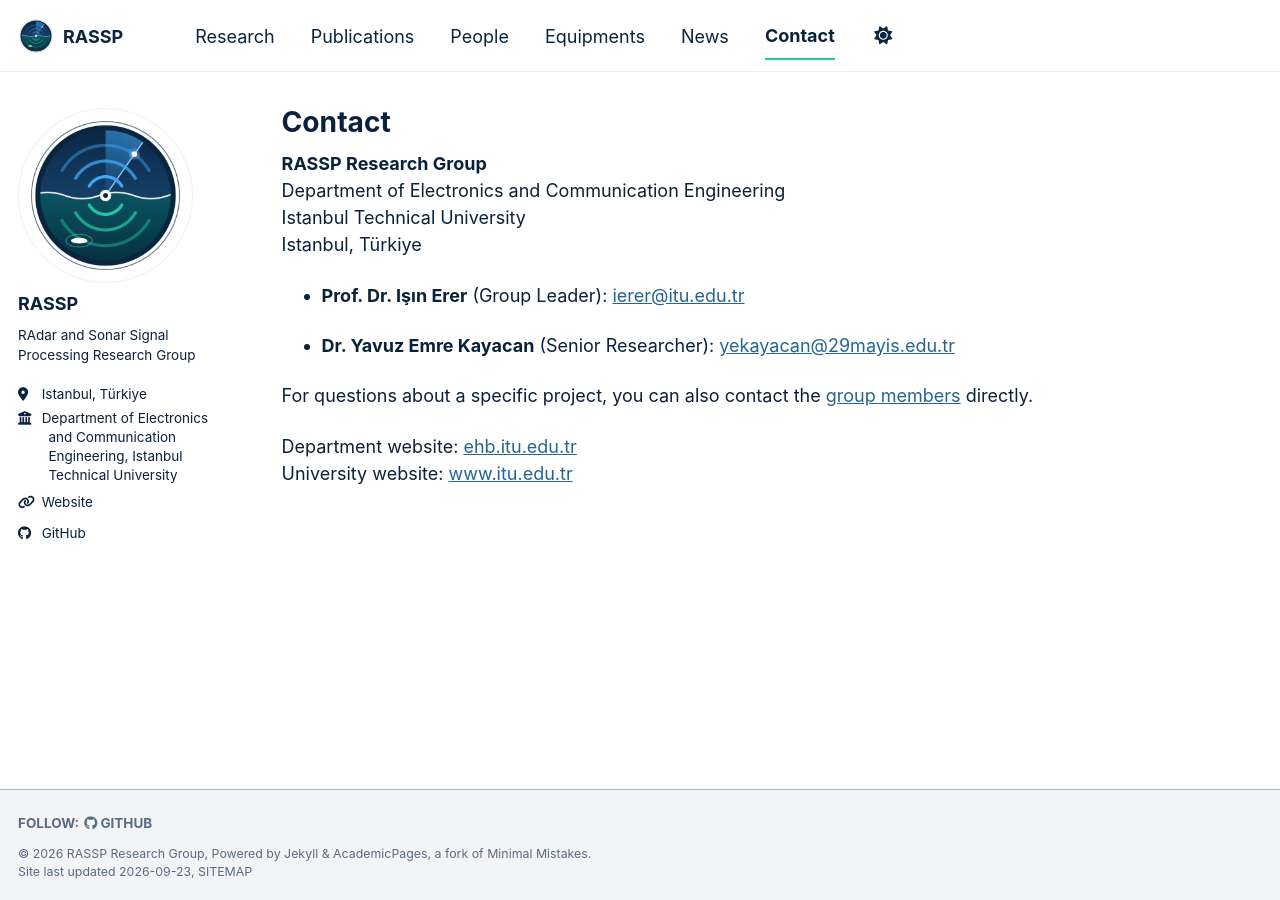
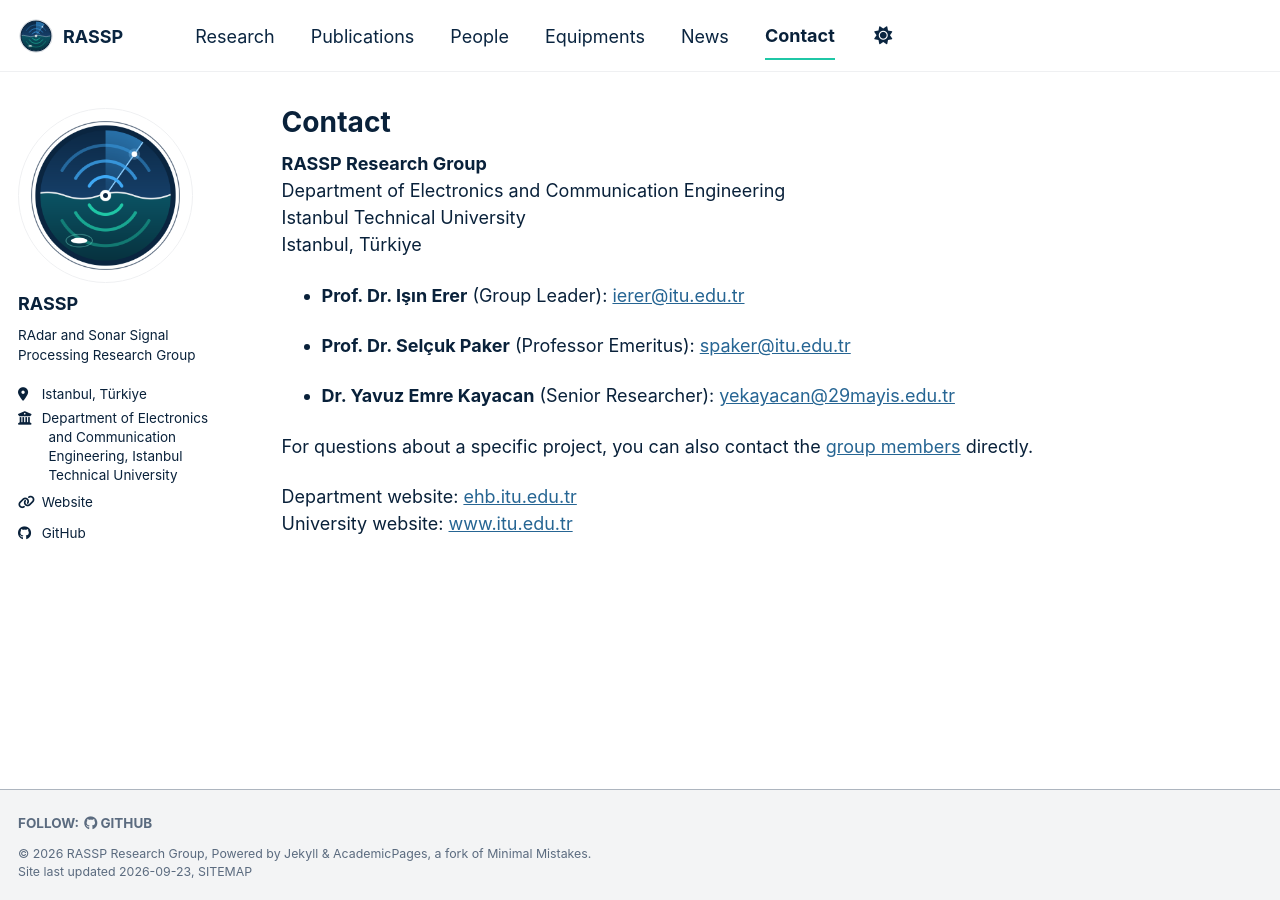
Before and after one commit to rasspitu/rasspitu.github.io, a Jekyll site: the page built from _pages/contact.md, in a window 1280 px wide. Built offline with Jekyll 4.4.1, drawn with Linux system fonts in a browser that asks for light colours.

Commit message:
Add Prof. Dr. Selçuk Paker to People
Co-Authored-By: Claude Opus 5.5 <noreply@anthropic.com>

```diff
--- a/_data/people.yml
+++ b/_data/people.yml
@@ -32,6 +32,19 @@
   bio:
   start_year:
 
+- name: "Prof. Dr. Selçuk Paker"
+  title: "Professor Emeritus"
+  role: faculty
+  photo:
+  email: "spaker@itu.edu.tr"
+  scholar: "https://scholar.google.com/citations?user=e4qDlCMAAAAJ"
+  github:
+  orcid: "0000-0002-1769-1835"
+  linkedin:
+  website: "https://web.itu.edu.tr/spaker/english.html"
+  bio:
+  start_year:
+
 - name: "Dr. Yavuz Emre Kayacan"
   title: "Senior Researcher"
   role: faculty
```
Also changed, not shown: CLAUDE.md (+1 -0 lines).
